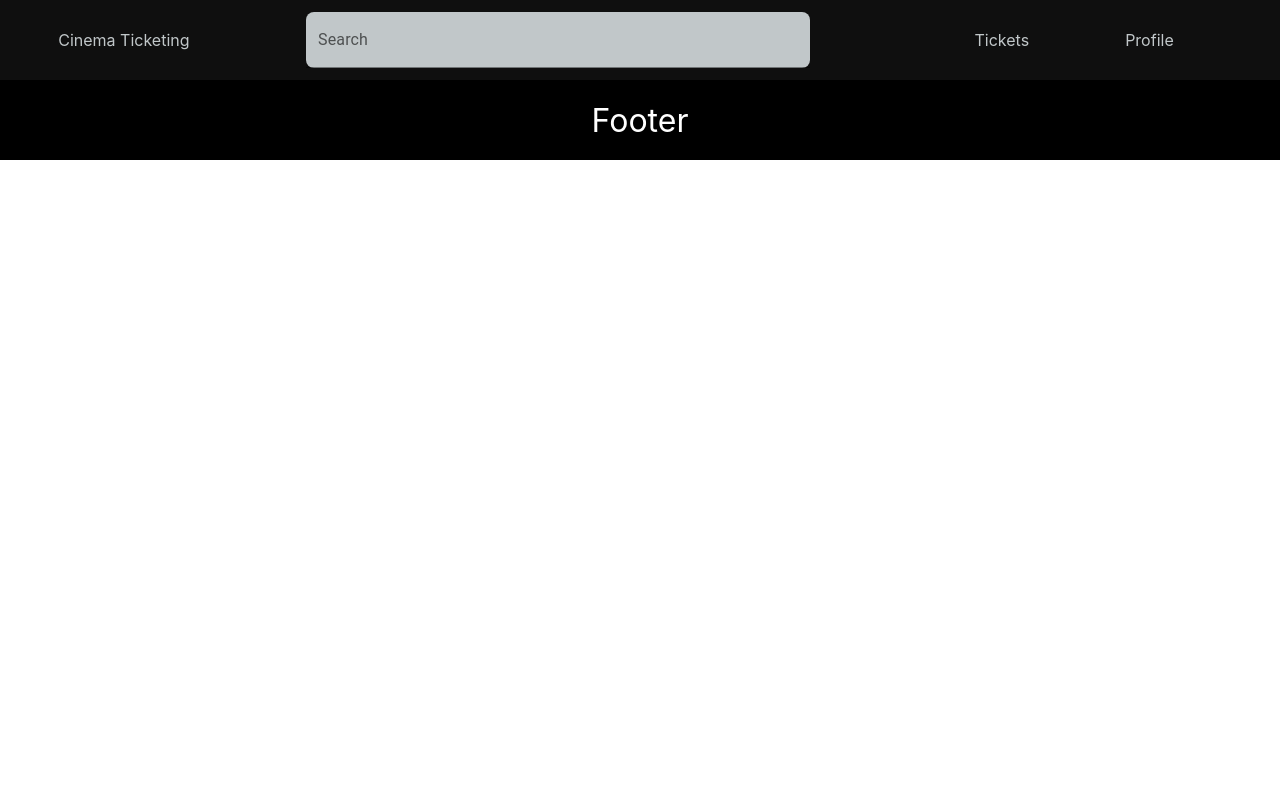
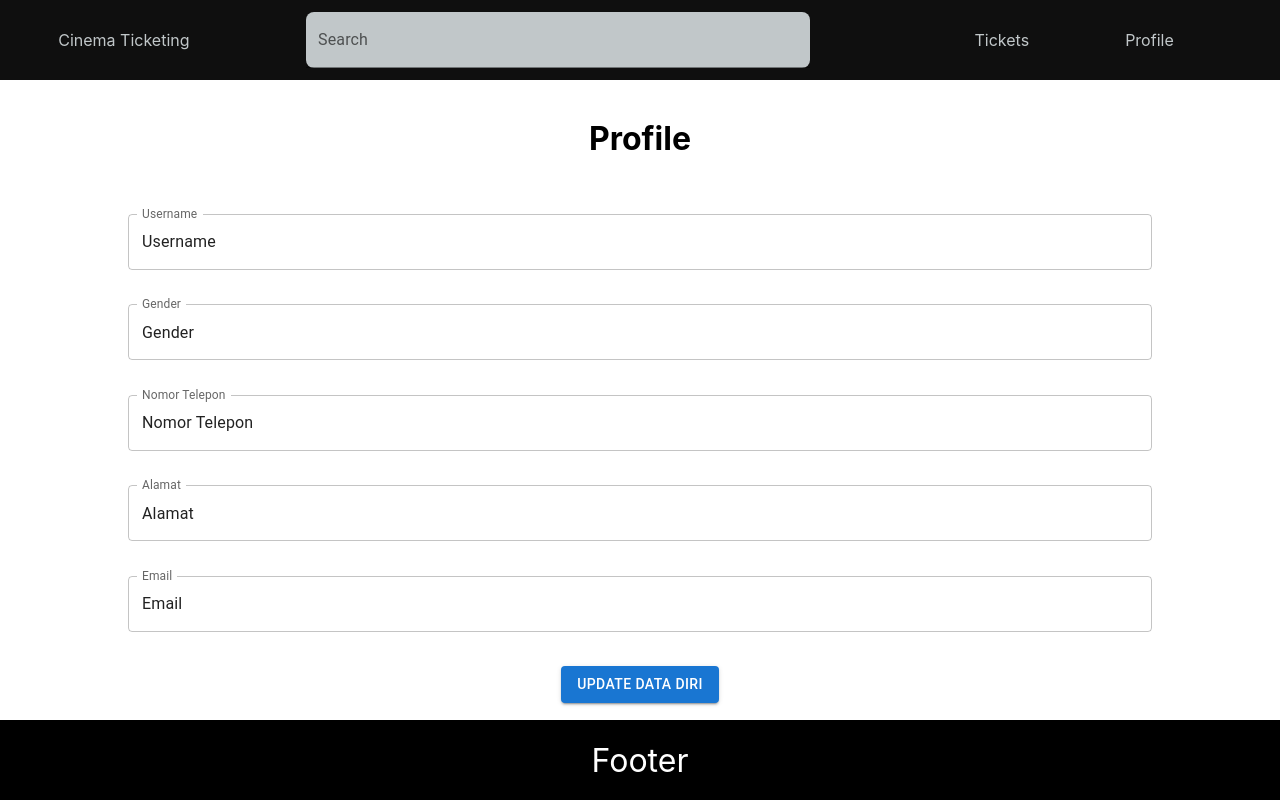
Before and after one commit to borednuna/cinema_ticketing_fe, a React (Create React App) app: page /profile in a window 1280 px wide. Built offline with nearby package versions, Linux system fonts and the light colour scheme.

Commit message:
feat: finalize profile

```diff
--- a/src/App.js
+++ b/src/App.js
@@ -7,6 +7,7 @@ import Seatings from './pages/Seatings';
 import LandingPage from './pages/LandingPage';
 import Footer from './components/Footer';
 import MovieDetails from './pages/MovieDetails';
+import Profile from './pages/Profile';
 
 function App() {
   return (
@@ -17,6 +18,7 @@ function App() {
           <Route exact path="/" element={<LandingPage/>} />
           <Route path='/seatings' element={<Seatings/>} />
           <Route path='/moviedetails' element={<MovieDetails/>} />
+          <Route path='/profile' element={<Profile/>} />
         </Routes>
         <Footer />
       </Router>
--- a/src/components/Header.js
+++ b/src/components/Header.js
@@ -9,7 +9,7 @@ function Header() {
       <TextField id="filled-basic" label="Search" variant="filled" />
       <div className="menubar">
         <a className="subtitle">Tickets</a>
-        <a className="subtitle">Profile</a>
+        <a href="/profile" className="subtitle">Profile</a>
       </div>
     </div>
   );
--- /dev/null
+++ b/src/pages/Profile.js
@@ -0,0 +1,20 @@
+import React from "react";
+import "./Profile.scss";
+import TextField from '@mui/material/TextField';
+import Button from '@mui/material/Button';
+
+function Profile() {
+    return(
+        <div className="profile">
+            <h1>Profile</h1>
+            <TextField id="outlined-basic" label="Username" variant="outlined" defaultValue="Username" />
+            <TextField id="outlined-basic" label="Gender" variant="outlined" defaultValue="Gender" />
+            <TextField id="outlined-basic" label="Nomor Telepon" variant="outlined" defaultValue="Nomor Telepon" />
+            <TextField id="outlined-basic" label="Alamat" variant="outlined" defaultValue="Alamat" />
+            <TextField id="outlined-basic" label="Email" variant="outlined" defaultValue="Email" />
+            <a><Button variant="contained">Update Data Diri</Button></a>
+        </div>
+    )
+}
+
+export default Profile;
--- /dev/null
+++ b/src/pages/Profile.scss
@@ -0,0 +1,9 @@
+.profile {
+    position: relative;
+    display: flex;
+    flex-direction: column;
+    width: 80%;
+    justify-content: space-around;
+    min-height: 80vh;
+    margin: auto;
+}
```
